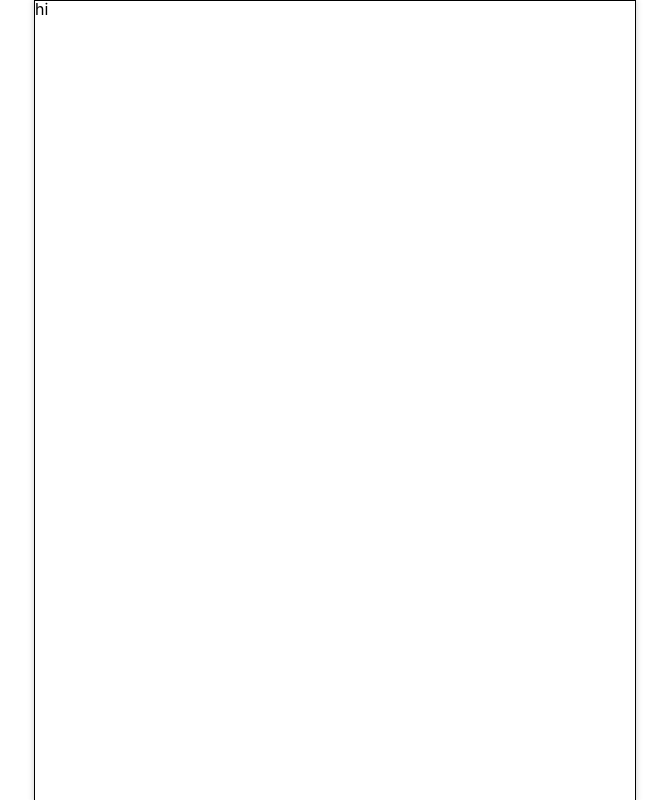
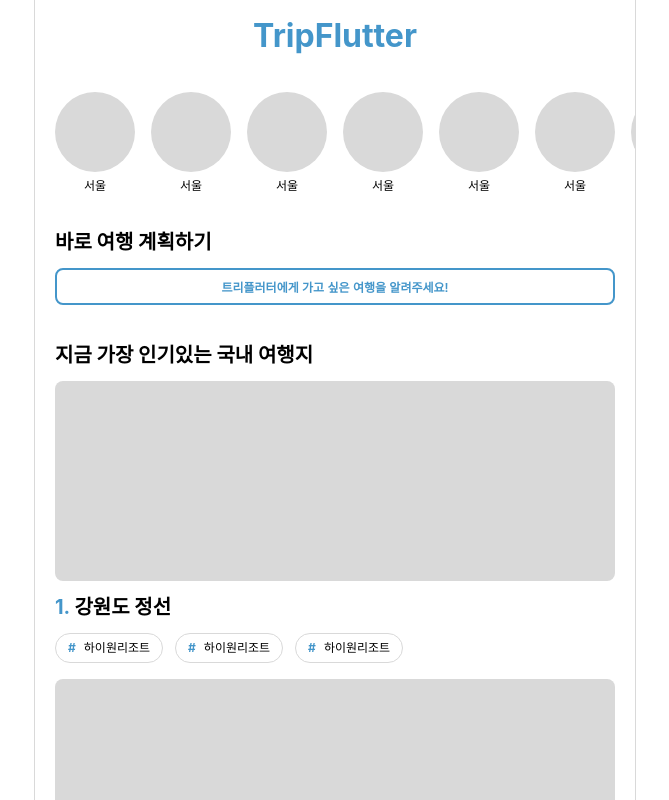
Before and after one commit to dd1761/TripFlutter-FE, a Next.js app: page / in a window 1280 px wide. Shown: the top 800 px of the page, without its empty margins (305-974 px from the left). Built offline with nearby package versions, Linux system fonts and the light colour scheme.

Commit message:
Feat : main page published temporary

```diff
--- a/app/components/DefaultLayout.tsx
+++ b/app/components/DefaultLayout.tsx
@@ -1,5 +1,6 @@
 "use client";
 import { styled } from "styled-components";
+import { COLORS } from "@/public/styles/colors";
 
 interface DefaultLayoutProps {
   // 자식 Node
@@ -40,7 +41,9 @@
   width: 100%;
   min-height: 100dvh;
 
-  border: 1px solid black;
+  border: 0.5px solid ${COLORS.greyColor};
+  border-top: none;
+  border-bottom: none;
 
   overflow-y: scroll;
 
@@ -50,10 +53,6 @@
 
   -ms-overflow-style: none;
   scrollbar-width: none;
-
-  @media (min-width: 601px) {
-    box-shadow: -2px 0 5px rgba(0, 0, 0, 0.1), 2px 0 5px rgba(0, 0, 0, 0.1);
-  }
 `;
 
 const ContentsContainer = styled.div<ContentsContainerProps>`
--- a/app/page.tsx
+++ b/app/page.tsx
@@ -1,11 +1,244 @@
+"use client";
 import DefaultLayout from "./components/DefaultLayout";
+import { COLORS } from "@/public/styles/colors";
+import styled from "styled-components";
 
 const Home: React.FC = () => {
   return (
     <DefaultLayout top={0} right={0} bottom={0} left={0}>
-      <div>hi</div>
+      <HomeContainer>
+        <Header>TripFlutter</Header>
+      </HomeContainer>
+
+      <LocationContainer>
+        <LocationCard />
+        <LocationCard />
+        <LocationCard />
+        <LocationCard />
+        <LocationCard />
+        <LocationCard />
+        <LocationCard />
+        <LocationCard />
+      </LocationContainer>
+
+      <ContentsContainer>
+        <ContentsTitle>바로 여행 계획하기</ContentsTitle>
+        <StyledButton
+          isBorder={true}
+          buttonText="트리플러터에게 가고 싶은 여행을 알려주세요!"
+        />
+      </ContentsContainer>
+
+      <ContentsContainer>
+        <ContentsTitle>지금 가장 인기있는 국내 여행지</ContentsTitle>
+        <PopularLocationCard />
+        <PopularLocationCard />
+        <PopularLocationCard />
+      </ContentsContainer>
     </DefaultLayout>
   );
 };
 
+const LocationCard: React.FC = () => {
+  return (
+    <LocationCardContainer>
+      <LocationThumbnail />
+      <LocationName>서울</LocationName>
+    </LocationCardContainer>
+  );
+};
+
+const StyledButton: React.FC<StyledButtonProps> = ({
+  isBorder,
+  buttonText,
+}) => {
+  return (
+    isBorder && (
+      <ButtonContainer isBorder={isBorder}>{buttonText}</ButtonContainer>
+    )
+  );
+};
+
+const PopularLocationCard: React.FC = () => {
+  return (
+    <PopularLocationCardContainer>
+      <LocationImage />
+      <LocationTitle>
+        <span>1.</span> 강원도 정선
+      </LocationTitle>
+      <TagList>
+        <Tag tagText={"하이원리조트"} />
+        <Tag tagText={"하이원리조트"} />
+        <Tag tagText={"하이원리조트"} />
+      </TagList>
+    </PopularLocationCardContainer>
+  );
+};
+
+const Tag: React.FC<TagProps> = ({ tagText }) => {
+  return (
+    <TagContainer>
+      <span>#</span>
+      {tagText}
+    </TagContainer>
+  );
+};
+
+interface StyledButtonProps {
+  isBorder?: boolean;
+  buttonText: string;
+}
+
+interface TagProps {
+  tagText: string;
+}
+
+const TagList = styled.div`
+  display: flex;
+  align-items: center;
+  gap: 12px;
+`;
+
+const TagContainer = styled.div`
+  display: flex;
+  align-items: center;
+  gap: 8px;
+  padding: 8px 12px;
+
+  font-size: 12px;
+  font-weight: 500;
+  border-radius: 16px;
+  border: 1px solid ${COLORS.greyColor};
+
+  & > span {
+    color: ${COLORS.mainColor};
+    font-weight: 700;
+  }
+`;
+
+const PopularLocationCardContainer = styled.div`
+  width: 100%;
+  display: flex;
+  flex-direction: column;
+  gap: 16px;
+`;
+
+const LocationImage = styled.div`
+  width: 100%;
+  height: 200px;
+  background-color: ${COLORS.greyColor};
+  border-radius: 8px;
+`;
+
+const LocationTitle = styled.div`
+  font-size: 20px;
+  line-height: 20px;
+  font-weight: 700;
+
+  & > span {
+    color: ${COLORS.mainColor};
+  }
+`;
+
+const ButtonContainer = styled.button<{ isBorder?: boolean }>`
+  width: 100%;
+  ${(props) =>
+    props.isBorder &&
+    props.isBorder === true &&
+    `border: 2px solid ${COLORS.mainColor}`};
+  color: ${(props) =>
+    props.isBorder && props.isBorder === true
+      ? COLORS.mainColor
+      : COLORS.whiteColor};
+  background-color: ${(props) =>
+    props.isBorder && props.isBorder === true
+      ? COLORS.whiteColor
+      : COLORS.mainColor};
+  border-radius: 8px;
+  padding: 8px;
+  font-size: 12px;
+  font-weight: 900;
+
+  &:hover {
+    cursor: pointer;
+    background-color: ${(props) =>
+      props.isBorder && props.isBorder === true
+        ? COLORS.mainColor
+        : COLORS.whiteColor};
+    color: ${(props) =>
+      props.isBorder && props.isBorder === true
+        ? COLORS.whiteColor
+        : COLORS.mainColor};
+    transition: 0.2s;
+  }
+`;
+
+const LocationCardContainer = styled.div`
+  display: flex;
+  flex-direction: column;
+  align-items: center;
+  gap: 8px;
+`;
+
+const LocationThumbnail = styled.div`
+  width: 80px;
+  height: 80px;
+  border-radius: 50%;
+  background-color: ${COLORS.greyColor};
+`;
+
+const LocationName = styled.div`
+  font-size: 12px;
+  line-height: 12px;
+  font-weight: 500;
+`;
+
+const HomeContainer = styled.div`
+  width: calc(100% - 40px);
+  display: flex;
+  flex-direction: column;
+  align-items: center;
+  gap: 32px;
+  padding: 20px;
+`;
+
+const Header = styled.div`
+  font-size: 32px;
+  font-weight: 700;
+  line-height: 32px;
+  color: ${COLORS.mainColor};
+`;
+
+const LocationContainer = styled.div`
+  padding: 20px;
+
+  display: flex;
+  align-items: center;
+  gap: 16px;
+
+  overflow-x: scroll;
+  overflow-y: hidden;
+  white-space: no-wrap;
+  scrollbar-width: none; /* Firefox */
+  -ms-overflow-style: none; /* Internet Explorer 10+ */
+
+  &::-webkit-scrollbar {
+    display: none; /* Safari and Chrome */
+  }
+`;
+
+const ContentsContainer = styled.div`
+  width: calc(100% - 40px);
+  padding: 20px;
+  display: flex;
+  flex-direction: column;
+  gap: 16px;
+`;
+
+const ContentsTitle = styled.div`
+  font-size: 20px;
+  line-height: 20px;
+  font-weight: 700;
+`;
+
 export default Home;
```
